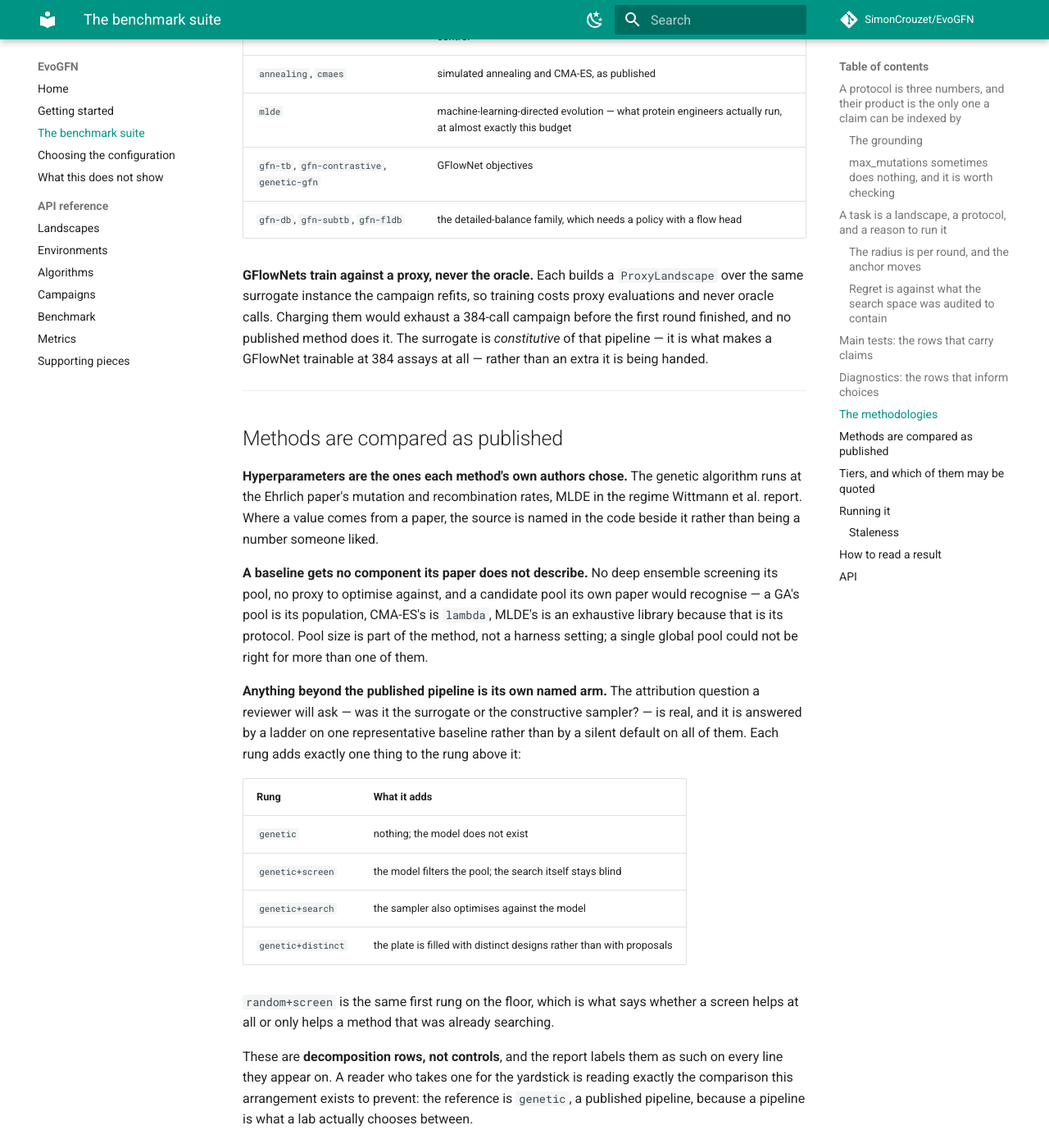
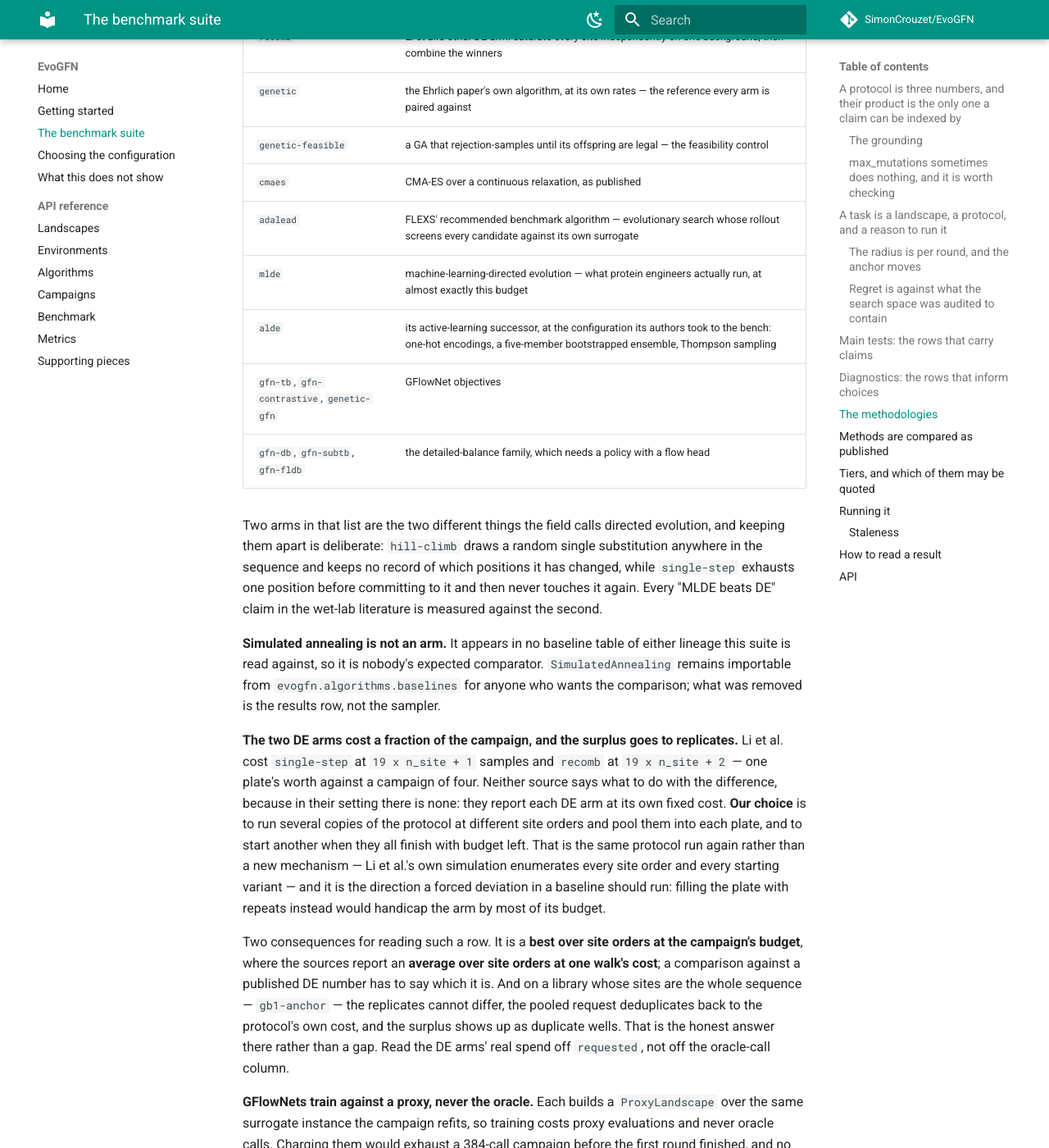
Before and after one commit to SimonCrouzet/EvoFlowNet, an MkDocs documentation site: the page built from docs/benchmark.md, in a window 1280 px wide and 1400 px high, scrolled down 5497 px. Shown: the whole window at 82% size. Built offline with MkDocs 1.6.1 and Material for MkDocs 9.7.7, drawn with Linux system fonts in a browser that asks for light colours; comment, search, counter and statistics services are not loaded; some of the changed text lies outside the part shown.

Commit message:
docs: describe the arms each lineage expects, and why the table is wide
The arm list changed, so the pages that name it did too. What is worth
recording beyond the list is the reason for its width: the two
literatures this work sits between run largely disjoint baselines, and
satisfying one alone would leave a reviewer from the other with an
obvious question.

No measured numbers, per the rule adopted when half of `limitations.md`
turned out to be figures copied by hand with nothing tying them to the
run that produced them.

Co-Authored-By: Claude Opus 5 (1M context) <noreply@anthropic.com>
Claude-Session: https://claude.ai/code/session_01XUxHFs1FdM5Lt2yiW3AXQ5

```diff
--- a/docs/benchmark.md
+++ b/docs/benchmark.md
@@ -186,13 +186,45 @@ surrogate or starting point than another.
 | Arm | What it is |
 |---|---|
 | `random` | the floor: mutate at random inside the budget |
-| `hill-climb` | neighbours of the incumbent, restarting after a patience window |
+| `hill-climb` | neighbours of the incumbent, restarting after a patience window — HDBO's greedy incumbent search, *not* the wet-lab DE walk |
+| `single-step` | traditional directed evolution to ALDE's specification: saturate one site, fix its best residue, never revisit it |
+| `recomb` | Li et al.'s other DE arm: saturate every site independently on one background, then combine the winners |
 | `genetic` | the Ehrlich paper's own algorithm, at its own rates — the reference every arm is paired against |
 | `genetic-feasible` | a GA that rejection-samples until its offspring are legal — the feasibility control |
-| `annealing`, `cmaes` | simulated annealing and CMA-ES, as published |
+| `cmaes` | CMA-ES over a continuous relaxation, as published |
+| `adalead` | FLEXS' recommended benchmark algorithm — evolutionary search whose rollout screens every candidate against its own surrogate |
 | `mlde` | machine-learning-directed evolution — what protein engineers actually run, at almost exactly this budget |
+| `alde` | its active-learning successor, at the configuration its authors took to the bench: one-hot encodings, a five-member bootstrapped ensemble, Thompson sampling |
 | `gfn-tb`, `gfn-contrastive`, `genetic-gfn` | GFlowNet objectives |
 | `gfn-db`, `gfn-subtb`, `gfn-fldb` | the detailed-balance family, which needs a policy with a flow head |
+
+Two arms in that list are the two different things the field calls directed evolution, and keeping
+them apart is deliberate: `hill-climb` draws a random single substitution anywhere in the sequence
+and keeps no record of which positions it has changed, while `single-step` exhausts one position
+before committing to it and then never touches it again. Every "MLDE beats DE" claim in the wet-lab
+literature is measured against the second.
+
+**Simulated annealing is not an arm.** It appears in no baseline table of either lineage this suite
+is read against, so it is nobody's expected comparator. `SimulatedAnnealing` remains importable from
+`evogfn.algorithms.baselines` for anyone who wants the comparison; what was removed is the results
+row, not the sampler.
+
+**The two DE arms cost a fraction of the campaign, and the surplus goes to replicates.** Li et al.
+cost `single-step` at `19 x n_site + 1` samples and `recomb` at `19 x n_site + 2` — one plate's worth
+against a campaign of four. Neither source says what to do with the difference, because in their
+setting there is none: they report each DE arm at its own fixed cost. **Our choice** is to run
+several copies of the protocol at different site orders and pool them into each plate, and to start
+another when they all finish with budget left. That is the same protocol run again rather than a new
+mechanism — Li et al.'s own simulation enumerates every site order and every starting variant — and
+it is the direction a forced deviation in a baseline should run: filling the plate with repeats
+instead would handicap the arm by most of its budget.
+
+Two consequences for reading such a row. It is a **best over site orders at the campaign's budget**,
+where the sources report an **average over site orders at one walk's cost**; a comparison against a
+published DE number has to say which it is. And on a library whose sites are the whole sequence —
+`gb1-anchor` — the replicates cannot differ, the pooled request deduplicates back to the protocol's
+own cost, and the surplus shows up as duplicate wells. That is the honest answer there rather than a
+gap. Read the DE arms' real spend off `requested`, not off the oracle-call column.
 
 **GFlowNets train against a proxy, never the oracle.** Each builds a `ProxyLandscape` over the
 same surrogate instance the campaign refits, so training costs proxy evaluations and never
```
Also changed, not shown: README.md (+5 -4 lines), docs/index.md (+3 -2 lines), docs/reference/algorithms.md (+4 -0 lines).
